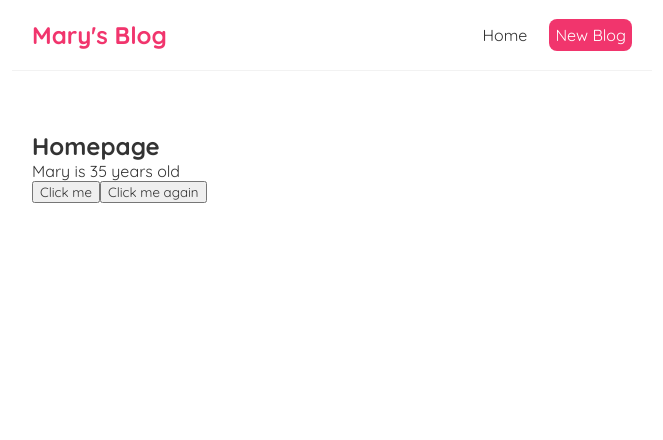
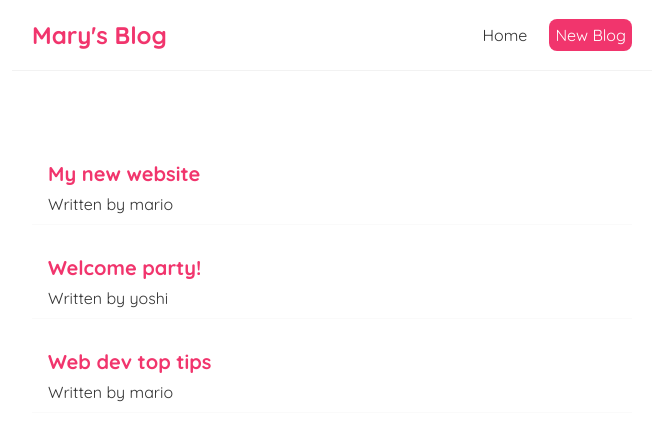
Before and after one commit to lyremlou/mary-blog, a React (Create React App) app: page / in a window 1280 px wide. Shown: the top 440 px of the page, without its empty margins (308-971 px from the left). Built offline with nearby package versions, Linux system fonts and the light colour scheme.

Commit message:
Add microblog list

```diff
--- a/src/Home.js
+++ b/src/Home.js
@@ -1,28 +1,23 @@
-import {useState} from 'react';
+import { useState } from "react";
 
 const Home = () => {
 
-    // let name = "Mary"
-    const [name, setName] = useState("Mary");
-    const [age, setAge] = useState(35)
+    const [blogs, setBlogs] = useState([
+        { title: 'My new website', body: 'lorem ipsum...', author: 'mario', id: 1 },
+        { title: 'Welcome party!', body: 'lorem ipsum...', author: 'yoshi', id: 2 },
+        { title: 'Web dev top tips', body: 'lorem ipsum...', author: 'mario', id: 3 }
+    ]);
 
-    const handleClick = () => {
-     setName("Kevin");
-     setAge(44)
-    }
-
-    const handleClickAgain = (name, e) => {
-        console.log("hello " + name, e.target);
-    }
-
-    return (
-        <div className="home">
-            <h2>Homepage</h2>
-            <p>{name} is {age} years old</p>
-            <button onClick={handleClick}>Click me</button>
-            <button onClick={(e) => handleClickAgain("Mary", e)}>Click me again</button>
+  return (
+  <div className="home">
+   {blogs.map((blog) => (
+        <div className="blog-preview" key={blog.id}>
+            <h2>{blog.title}</h2>
+            <p>Written by {blog.author}</p>
         </div>
-     );
-}
+   )) }
+  </div>
+  );
+};
 
 export default Home;
--- a/src/index.css
+++ b/src/index.css
@@ -1,6 +1,5 @@
 @import url('https://fonts.googleapis.com/css2?family=Quicksand:wght@300;400;500;600;700&display=swap');
 
-/* base styles */
 * {
   margin: 0;
   font-family: "Quicksand";
@@ -33,3 +32,18 @@
   margin: 40px auto;
   padding: 20px;
 }
+
+/* blog previews / list */
+.blog-preview {
+  padding: 10px 16px;
+  margin: 20px 0;
+  border-bottom: 1px solid #fafafa;
+}
+.blog-preview:hover {
+  box-shadow: 1px 3px 5px rgba(0,0,0,0.1);
+}
+.blog-preview h2 {
+  font-size: 20px;
+  color: #f1356d;
+  margin-bottom: 8px;
+}
```
